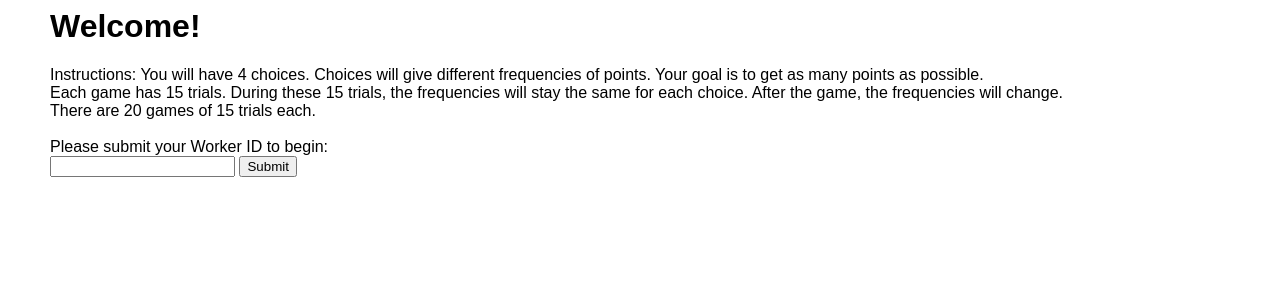
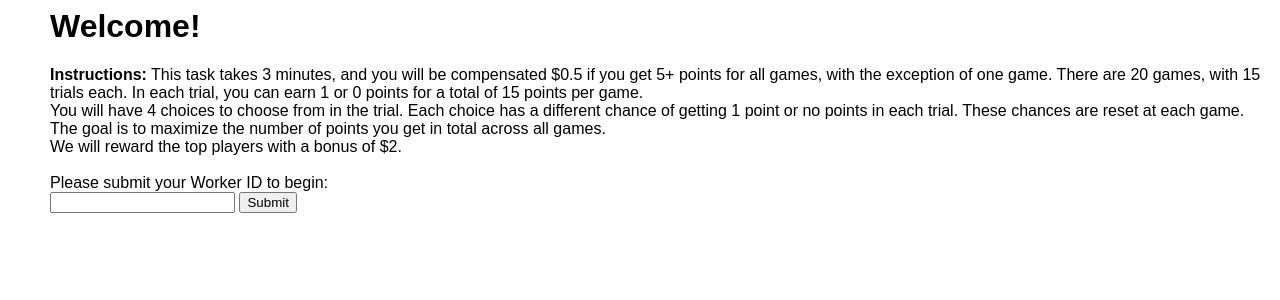
Before and after one commit to sharonzhou/mab-collab, a Flask app: page / in a window 1280 px wide. Shown: the top 300 px of the page. Run offline with Flask 2, Linux system fonts and the light colour scheme; some libraries are stand-ins or nearby versions.

Commit message:
instructions

```diff
--- a/single-bars/app/templates/index.html
+++ b/single-bars/app/templates/index.html
@@ -2,9 +2,9 @@
 
 {% block body %}
 	<h1>Welcome!</h1>
-	<div>Instructions: You will have 4 choices. Choices will give different frequencies of points. Your goal is to get as many points as possible.</div>
-	<div>Each game has 15 trials. During these 15 trials, the frequencies will stay the same for each choice. After the game, the frequencies will change.</div>
-	<div>There are 20 games of 15 trials each.</div>
+	<div><b>Instructions:</b> This task takes 3 minutes, and you will be compensated $0.5 if you get 5+ points for all games, with the exception of one game. There are 20 games, with 15 trials each. In each trial, you can earn 1 or 0 points for a total of 15 points per game.</div>
+	<div>You will have 4 choices to choose from in the trial. Each choice has a different chance of getting 1 point or no points in each trial. These chances are reset at each game. The goal is to maximize the number of points you get in total across all games.</div>
+	<div>We will reward the top players with a bonus of $2.</div>
 	</br>
 	<div>Please submit your Worker ID to begin:</div>
 	<input id="amt_id" type="text">
--- a/single/app/templates/index.html
+++ b/single/app/templates/index.html
@@ -1,9 +1,9 @@
 {% extends "base.html" %}
 {% block body %}
 	<h1>Welcome!</h1>
-	<div>Instructions: You will have 4 choices. Choices will give different frequencies of points. Your goal is to get as many points as possible.</div>
-	<div>Each game has 15 trials. During these 15 trials, the frequencies will stay the same for each choice. After the game, the frequencies will change.</div>
-	<div>There are 20 games of 15 trials each.</div>
+	<div><b>Instructions:</b> This task takes 3 minutes, and you will be compensated $0.5 if you get 5+ points for all games, with the exception of one game. There are 20 games, with 15 trials each. In each trial, you can earn 1 or 0 points for a total of 15 points per game.</div>
+	<div>You will have 4 choices to choose from in the trial. Each choice has a different chance of getting 1 point or no points in each trial. These chances are reset at each game. The goal is to maximize the number of points you get in total across all games.</div>
+	<div>We will reward the top players with a bonus of $2.</div>
 	</br>
 	<div>Please submit your Worker ID to begin:</div>
 	<input id="amt_id" type="text">
```
